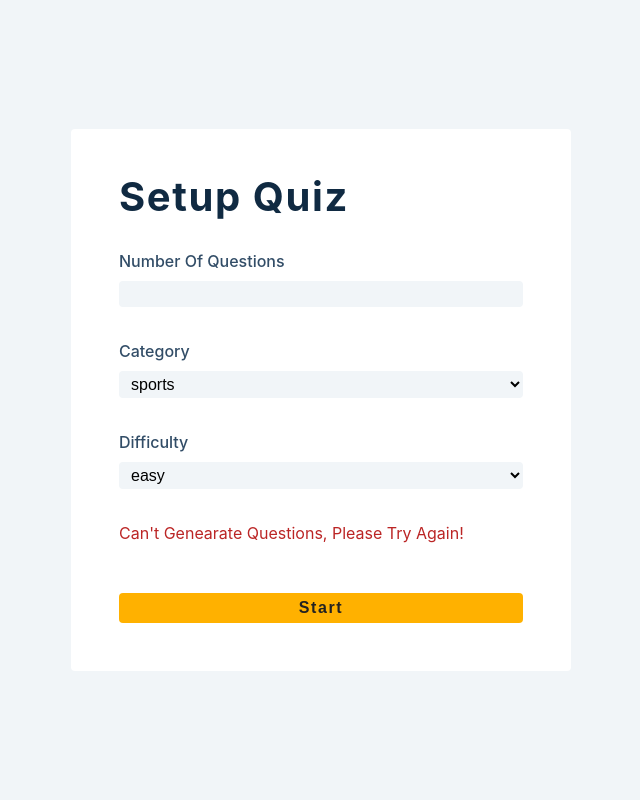
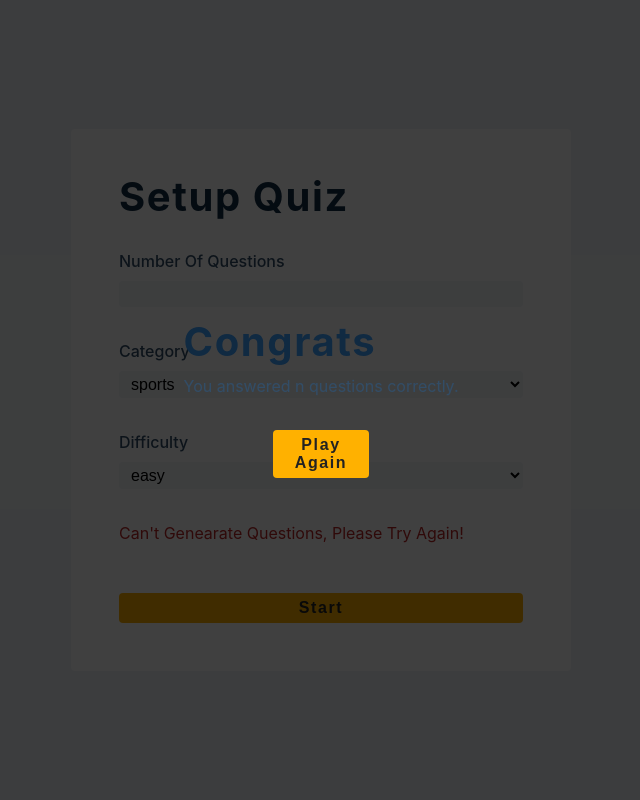
Before and after one commit to adyjoshi/Quiz-application, a React (Create React App) app in the folder quiz-app/: page / in a window 1280 px wide. Shown: the top 800 px of the page, without its empty margins (319-959 px from the left). Built offline with nearby package versions, Linux system fonts and the light colour scheme.

Commit message:
Created Modal and Loading

```diff
--- a/quiz-app/src/App.js
+++ b/quiz-app/src/App.js
@@ -1,9 +1,13 @@
 import SetupForm from "./Form/SetupForm";
+import Loading from "./Loading/LoadingScreen";
+import Modal from "./Modal/Modal.jsx"
 
 function App(){
   return(
     <>
       <SetupForm/>
+      <Modal/>
+      <Loading/>
     </>
   );
 }
--- a/quiz-app/src/Loading/LoadingScreen.jsx
+++ b/quiz-app/src/Loading/LoadingScreen.jsx
@@ -0,0 +1,12 @@
+const { ExposureOutlined } = require("@material-ui/icons");
+
+const Loading = () => {
+    return(
+        <main>
+            <div className="loading">
+            </div>
+        </main>
+    );
+};
+
+export default Loading;
--- a/quiz-app/src/Modal/Modal.jsx
+++ b/quiz-app/src/Modal/Modal.jsx
@@ -0,0 +1,15 @@
+const Modal =() =>{
+    return(
+        <div className="modal-container isOpen">
+            <div className="Modal-content">
+                <h2>Congrats</h2>
+                <p>
+                    You answered n questions correctly.
+                </p>
+                <button className="close-btn">play again</button>
+            </div>
+        </div>
+    );
+}
+
+export default Modal;
```
